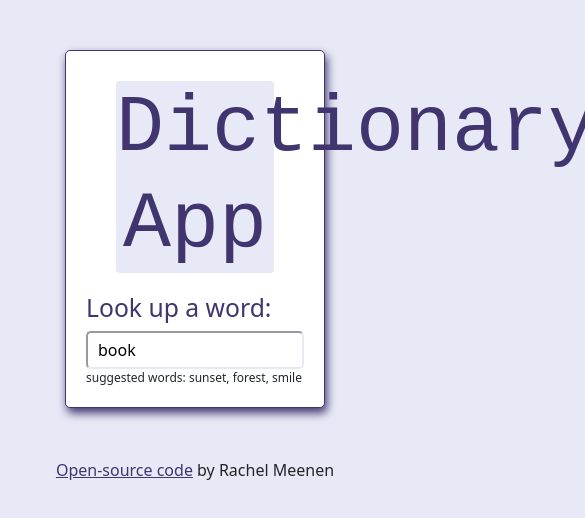
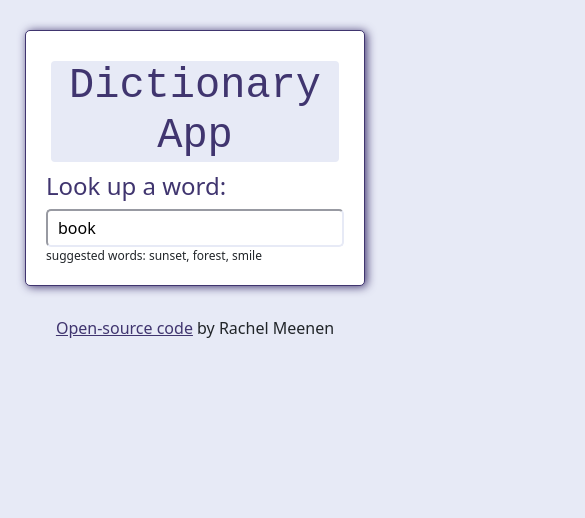
Before and after one commit to raemeenen/dictionary-app, a React (Create React App) app: page / in a window 390 px wide. Shown: the top 518 px of the page, 585 px wide, since content can reach past the window. Built offline with nearby package versions, Linux system fonts and the light colour scheme; no server answers.

Commit message:
made responsive for smaller devices

```diff
--- a/src/App.css
+++ b/src/App.css
@@ -24,3 +24,14 @@
 .App .App-footer a {
   color: #40356f;
 }
+
+@media (max-width: 700px) {
+  .App h1 {
+    font-size: 42px;
+    margin: 10px 5px;
+  }
+
+  .App h2 {
+    font-size: 24px;
+  }
+}
--- a/src/Dictionary.css
+++ b/src/Dictionary.css
@@ -17,8 +17,15 @@
 .Dictionary section {
   border: 1px solid #40356f;
   border-radius: 5px;
-  box-shadow: 2px 5px 10px #40356f;
+  box-shadow: 2px 1px 10px #40356f;
   margin: 10px;
   padding: 20px;
   background-color: #fff;
 }
+
+@media (max-width: 700px) {
+  .Dictionary {
+    margin: 10px 5px;
+    padding: 10px;
+  }
+}
--- a/src/Meaning.css
+++ b/src/Meaning.css
@@ -7,3 +7,9 @@
   font-style: italic;
   opacity: .8;
 }
+
+@media (max-width: 700px) {
+  .Meaning h3 {
+    font-size: 24px;
+  }
+}
```
